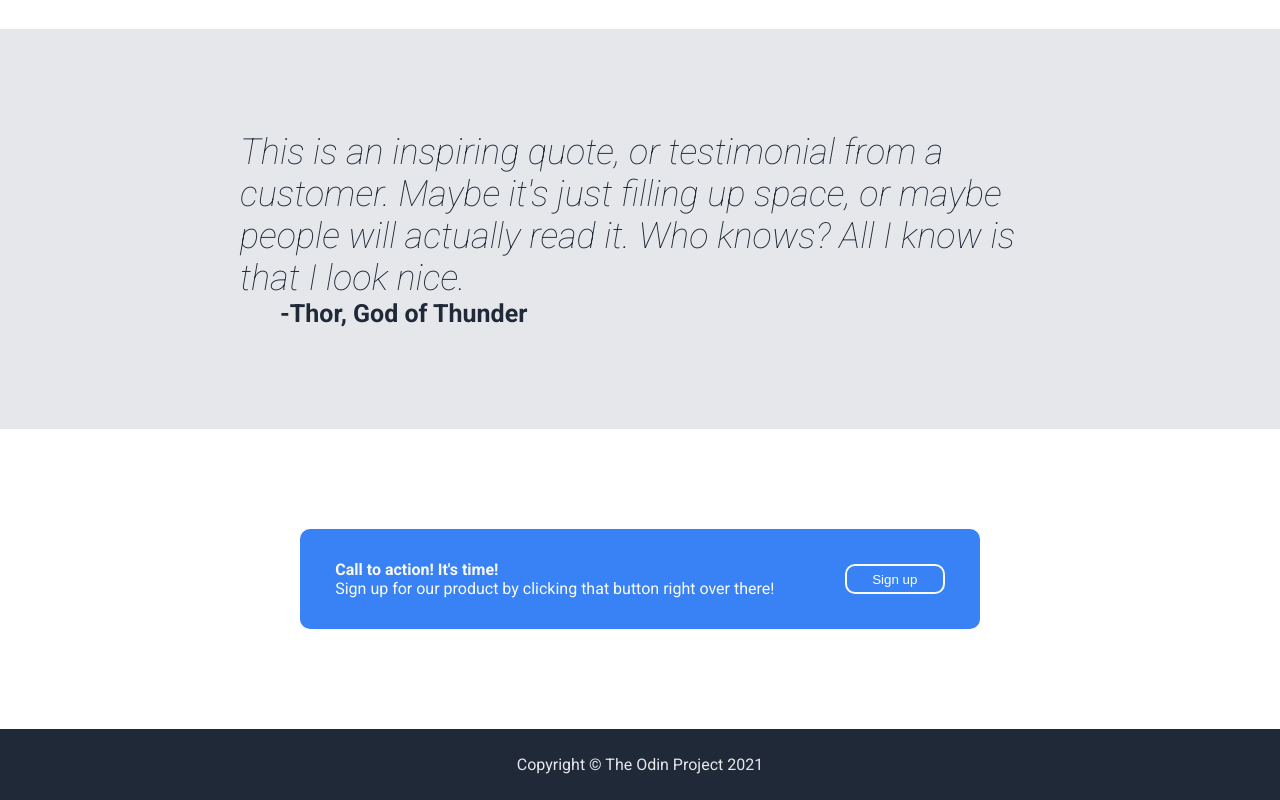
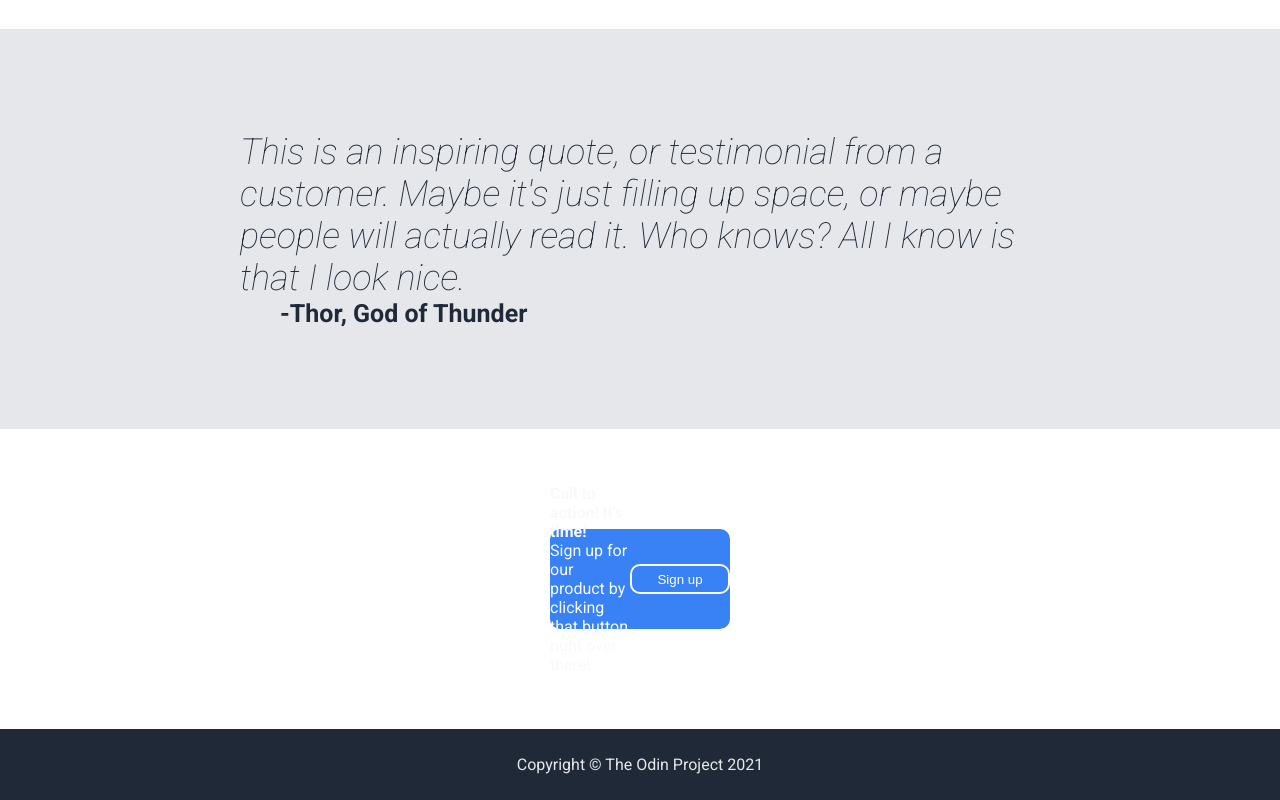
Before and after one commit to int-29/landing-page, a plain HTML site: page index.html in a window 1280 px wide. Shown: the part 1001-1801 px from the top of the page. Drawn offline with Linux system fonts and the light colour scheme.

Commit message:
Modify action section

```diff
--- a/style.css
+++ b/style.css
@@ -156,7 +156,7 @@ html, body {
     display: flex;
     background-color: #3882f6;
     height: 100px;
-    margin: 100px 300px;
+    margin: 100px 550px;
     border: none;
     border-radius: 10px;
     color: #F9FAF8;
```
